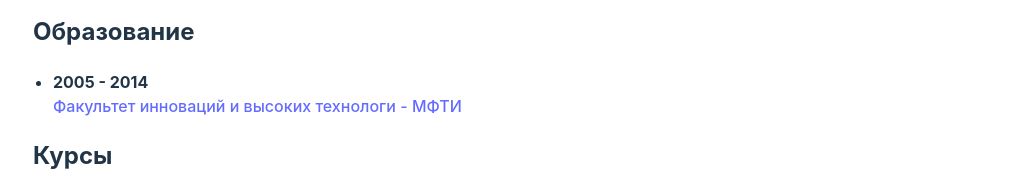
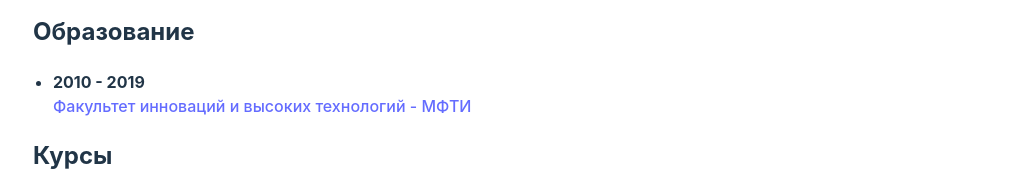
Before and after one commit to walborn/walborn.github.io, a React (Vite) app: page / in a window 1280 px wide. Shown: the part 2391-2562 px from the top of the page, without its empty margins (127-1152 px from the left). Built offline with nearby package versions, Linux system fonts and the light colour scheme.

Commit message:
💅 fix styles and remove misprints style

```diff
--- a/src/index.module.scss
+++ b/src/index.module.scss
@@ -73,7 +73,6 @@
     right: 1rem;
   }
   .description {
-    // margin-bottom: 1rem;margin-bottom
     position: relative;
     padding: 1rem;
     background-color: var(--color-background-soft);
--- a/src/resume/boris.yuzhakov.tsx
+++ b/src/resume/boris.yuzhakov.tsx
@@ -10,7 +10,7 @@ import { Resume } from 'src/types'
 const resume: Resume = {
   position: 'Frontend developer | React',
   name: 'Южаков Борис',
-  birthday: new Date(1986, 10, 29),
+  birthday: new Date(1991, 3, 16),
   hello: [
     'Я во фронте больше 8 лет. Фанат React и TS. Работал в различных компаниях, от стартапа до большого продукта. Писал приложения под большую нагрузку и быстрый time to market.',
     'Постоянно держу себя в форме и изучаю современные технологии. Хорошо владею английским. Веду блог на хабре и в телеграмме.',
@@ -78,9 +78,9 @@ const resume: Resume = {
   ],
   educations: [
     {
-      period: { from: new Date(2005,9), to: new Date(2014,6) },
+      period: { from: new Date(2010,9), to: new Date(2019,6) },
       link: 'https://mipt.ru/education/departments/fivt.php',
-      value: 'Факультет инноваций и высоких технологи - МФТИ',
+      value: 'Факультет инноваций и высоких технологий - МФТИ',
     },
 
   ],
```
